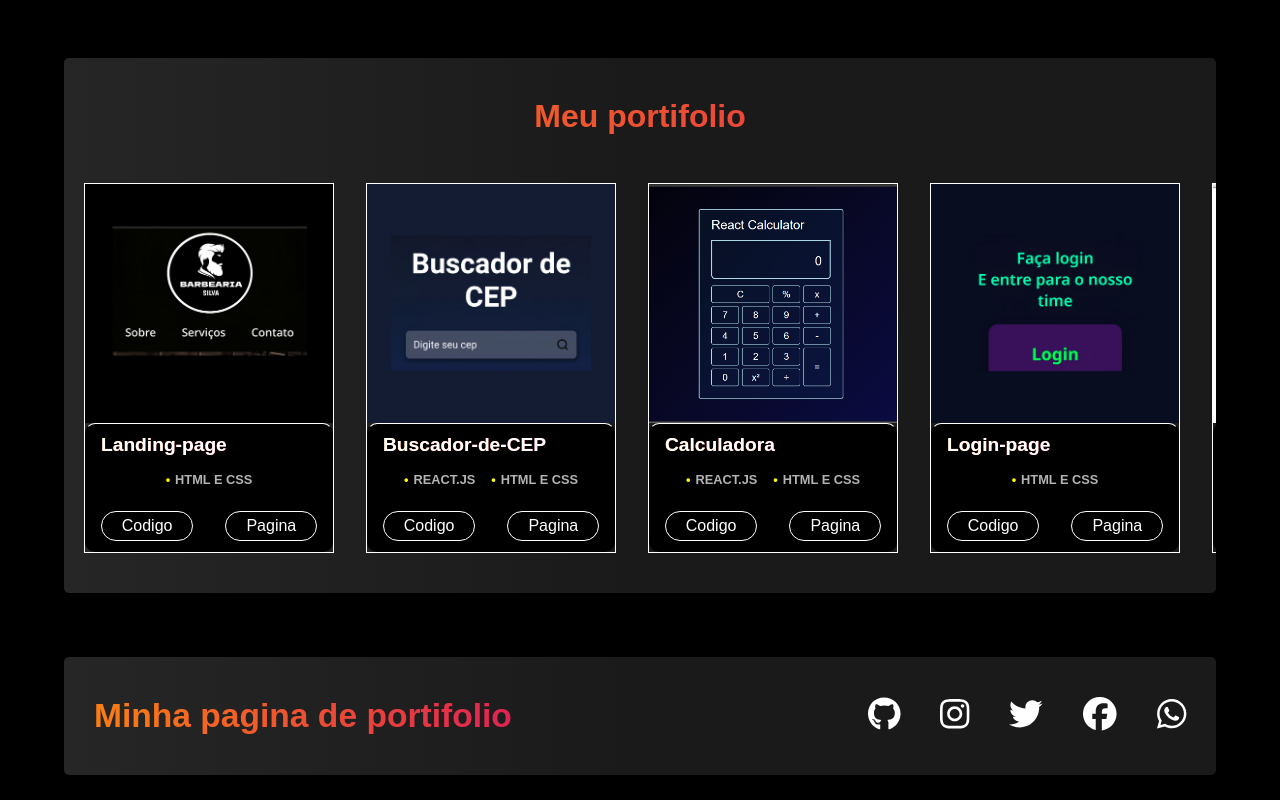
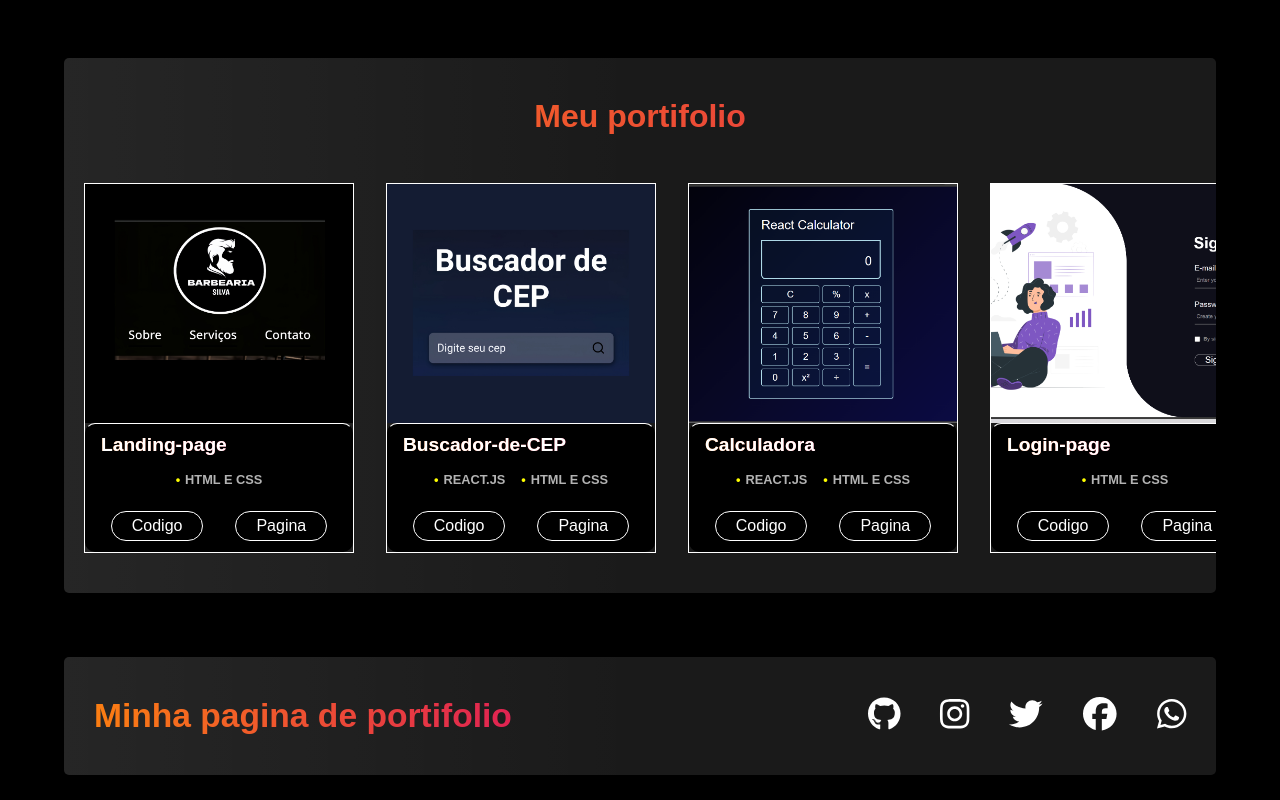
Before and after one commit to 888888b/Meu-portfolio, a React (Vite) app: page / in a window 1280 px wide. Shown: the part 1352-2152 px from the top of the page. Built offline with nearby package versions, Linux system fonts and the light colour scheme.

Commit message:
projetos

```diff
--- a/src/App.css
+++ b/src/App.css
@@ -310,7 +310,7 @@ footer p{
 }
 
 .div-images{
-  min-width: 250px;
+  min-width: 270px;
   height: 370px;
   border: 1px solid white;
 }
--- a/src/carrosel.jsx
+++ b/src/carrosel.jsx
@@ -2,7 +2,6 @@ import { useState, useRef, useEffect } from "react";
 
 import { motion } from "framer-motion";
 import barbIMG from "../src/images/barbearia.jpg";
-import loginIMG from "../src/images/login.jpg";
 import quesIMG from "../src/images/questionario.png";
 import buskIMG from "../src/images/buscador.jpg";
 import calculator from "../src/images/calculator.png";
@@ -10,6 +9,7 @@ import html from "../src/images/html-log.png";
 import js2 from "../src/images/js-logo.webp";
 import css from "../src/images/css-log.png";
 import react from "../src/images/react-logo.png";
+import login2 from "../src/images/login-page-2.png";
 
 const projetos = [{
   linkDeploy: "https://888888b.github.io/Landing-page-barbearia/",
@@ -30,11 +30,11 @@ const projetos = [{
   titulo: "Calculadora",
   tecnologias: ["REACT.JS", "HTML e CSS"]
   }, {
-  linkDeploy: "https://888888b.github.io/Pagina_Login/",
-  linkGit: "https://github.com/888888b/Pagina_Login",
-  foto: loginIMG,
+  linkDeploy: "https://888888b.github.io/login-page-2/",
+  linkGit: "https://github.com/888888b/login-page-2",
+  foto: login2,
   titulo: "Login-page",
-  tecnologias: ["html e css"]
+  tecnologias: ["HTML e CSS"]
   }, {
   linkDeploy: "https://888888b.github.io/Pagina-Formulario/",
   linkGit: "https://github.com/888888b/Pagina-Formulario",
```
Also changed, not shown: src/images/login-page-2.png (added).
